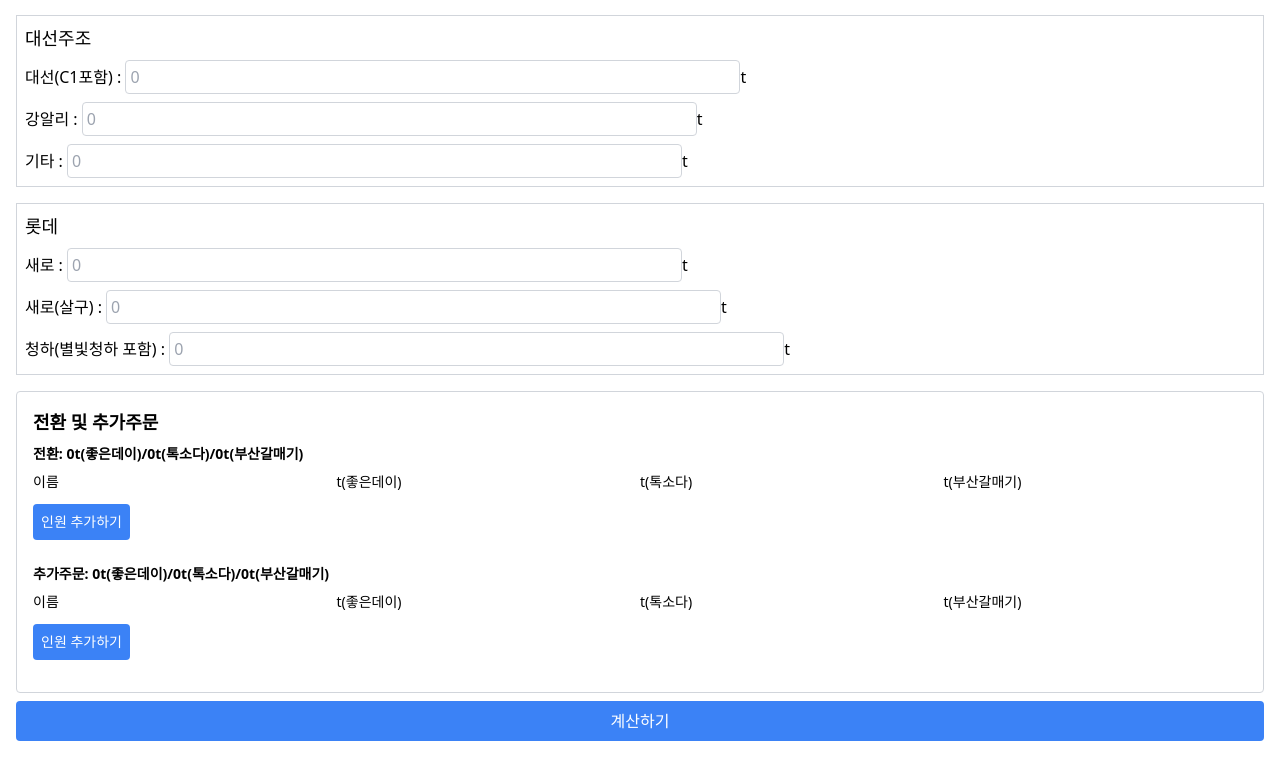
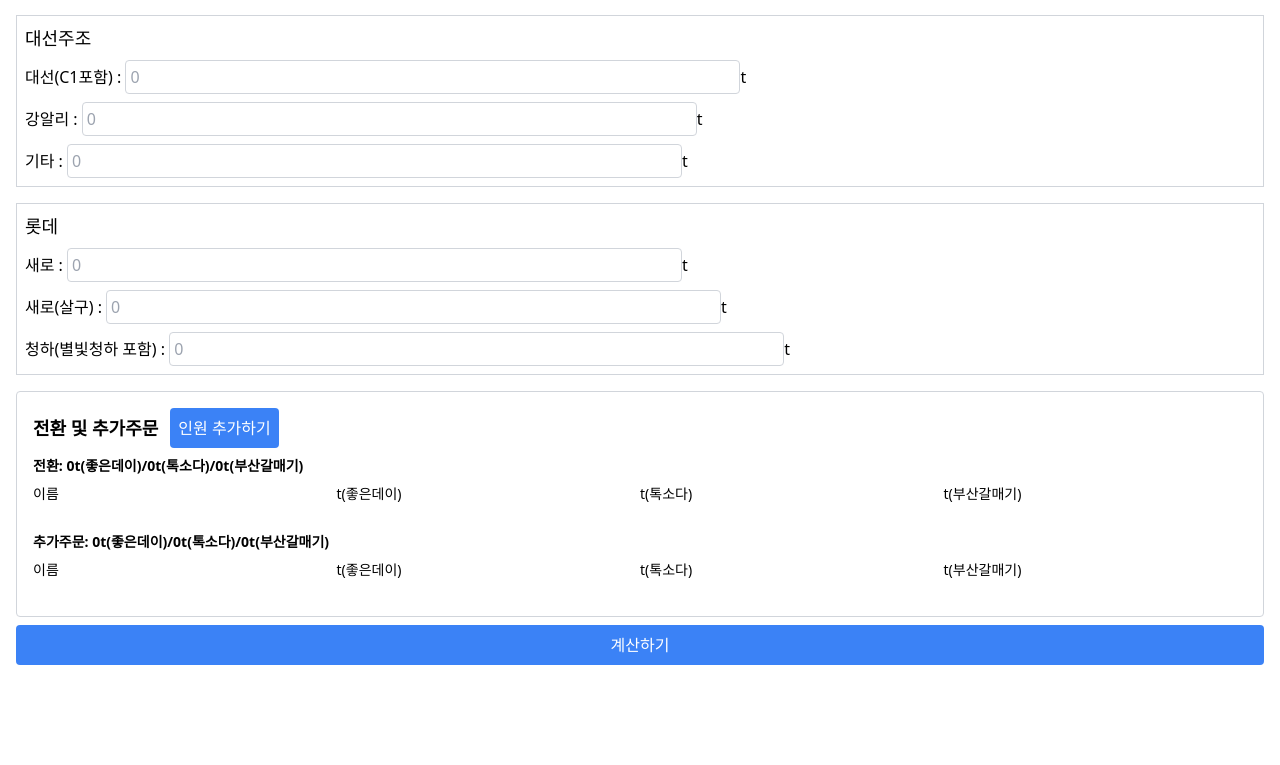
Before and after one commit to ddolboghi/tools_for_you, a Next.js app: page /sale in a window 1280 px wide. Shown: the part 427-1192 px from the top of the page. After the commit the page ends 1116 px from the top, so only its background shows below. Built offline with nearby package versions, Linux system fonts and the light colour scheme.

Commit message:
refactor: 인원 추가시 전환, 추가 동시 반영

```diff
--- a/components/sale/Order.tsx
+++ b/components/sale/Order.tsx
@@ -15,8 +15,6 @@
     key: string,
     value: string
   ) => void;
-  addAdditionalOrderLine: () => void;
-  removeAdditionalOrderLine: (index: number) => void;
 };
 
 export default function Order({
@@ -26,8 +24,6 @@
   addOrderLine,
   removeOrderLine,
   handleAdditionalOrderChange,
-  addAdditionalOrderLine,
-  removeAdditionalOrderLine,
 }: OrderProps) {
   const orderSums = { 1: 0, 2: 0, 3: 0 };
   for (const order of Object.values(orders)) {
@@ -45,7 +41,15 @@
 
   return (
     <div className="border border-gray-300 rounded p-4">
-      <h1 className="text-lg font-bold">전환 및 추가주문</h1>
+      <div className="flex flex-row justify-start items-center gap-3">
+        <h1 className="text-lg font-bold">전환 및 추가주문</h1>
+        <button
+          className="bg-blue-500 text-white rounded p-2"
+          onClick={addOrderLine}
+        >
+          인원 추가하기
+        </button>
+      </div>
       <section className="mb-4 text-sm">
         <h2 className="py-2 font-bold">
           전환: {orderSums[1]}t(좋은데이)/{orderSums[2]}t(톡소다)/
@@ -63,6 +67,7 @@
               <input
                 className="border border-gray-300 rounded p-1 w-1/4 mr-2"
                 placeholder="이름"
+                value={orders[Number(key)]["name"] || ""}
                 onChange={(e) =>
                   handleOrderChange(Number(key), "name", e.target.value)
                 }
@@ -103,12 +108,6 @@
             </div>
           ))}
         </div>
-        <button
-          className="bg-blue-500 text-white rounded p-2"
-          onClick={addOrderLine}
-        >
-          인원 추가하기
-        </button>
       </section>
       <section className="mb-4 text-sm">
         <h2 className="py-2 font-bold">
@@ -127,12 +126,9 @@
               <input
                 className="border border-gray-300 rounded p-1 w-1/4 mr-2"
                 placeholder="이름"
+                value={orders[Number(key)]["name"] || ""}
                 onChange={(e) =>
-                  handleAdditionalOrderChange(
-                    Number(key),
-                    "name",
-                    e.target.value
-                  )
+                  handleOrderChange(Number(key), "name", e.target.value)
                 }
               />
               <input
@@ -176,19 +172,19 @@
               />
               <button
                 className="bg-red-500 text-white rounded p-1 ml-2"
-                onClick={() => removeAdditionalOrderLine(Number(key))}
+                onClick={() => removeOrderLine(Number(key))}
               >
                 X
               </button>
             </div>
           ))}
         </div>
-        <button
+        {/* <button
           className="bg-blue-500 text-white rounded p-2"
           onClick={addAdditionalOrderLine}
         >
           인원 추가하기
-        </button>
+        </button> */}
       </section>
     </div>
   );
--- a/components/sale/SaleCalculation.tsx
+++ b/components/sale/SaleCalculation.tsx
@@ -35,7 +35,6 @@
     [key: number]: { [key: string]: number | string };
   }>({});
   const [orderCount, setOrderCount] = useState<number>(1);
-  const [additionalOrderCount, setAdditionalOrderCount] = useState<number>(1);
 
   const handleDrink = (company: string, index: number, value: string) => {
     setDrink((prev) => ({
@@ -71,6 +70,14 @@
         [key]: key === "name" ? value : numValue,
       },
     }));
+
+    setAdditionalOrders((prev) => ({
+      ...prev,
+      [index]: {
+        ...prev[index],
+        [key]: key === "name" ? value : numValue,
+      },
+    }));
   };
 
   const addOrderLine = () => {
@@ -78,6 +85,12 @@
       ...prev,
       [orderCount]: { name: "", goodDay: 0, toctoc: 0, galmegi: 0 },
     }));
+
+    setAdditionalOrders((prev) => ({
+      ...prev,
+      [orderCount]: { name: "", goodDay: 0, toctoc: 0, galmegi: 0 },
+    }));
+
     setOrderCount(orderCount + 1);
   };
 
@@ -86,6 +99,12 @@
       const newOrders = { ...prev };
       delete newOrders[index];
       return newOrders;
+    });
+
+    setAdditionalOrders((prev) => {
+      const newAdditionalOrders = { ...prev };
+      delete newAdditionalOrders[index];
+      return newAdditionalOrders;
     });
   };
 
@@ -99,25 +118,12 @@
       ...prev,
       [index]: {
         ...prev[index],
-        [key]: key === "name" ? value : numValue,
+        [key]:
+          key === "goodDay" || key === "toctoc" || key === "galmegi"
+            ? numValue
+            : 0,
       },
     }));
-  };
-
-  const addAdditionalOrderLine = () => {
-    setAdditionalOrders((prev) => ({
-      ...prev,
-      [additionalOrderCount]: { name: "", goodDay: 0, toctoc: 0, galmegi: 0 },
-    }));
-    setAdditionalOrderCount(additionalOrderCount + 1);
-  };
-
-  const removeAdditionalOrderLine = (index: number) => {
-    setAdditionalOrders((prev) => {
-      const newAdditionalOrders = { ...prev };
-      delete newAdditionalOrders[index];
-      return newAdditionalOrders;
-    });
   };
 
   return (
@@ -150,8 +156,6 @@
         addOrderLine={addOrderLine}
         removeOrderLine={removeOrderLine}
         handleAdditionalOrderChange={handleAdditionalOrderChange}
-        addAdditionalOrderLine={addAdditionalOrderLine}
-        removeAdditionalOrderLine={removeAdditionalOrderLine}
       />
       <button
         className="my-2 bg-blue-500 text-white rounded p-2 w-full"
```
